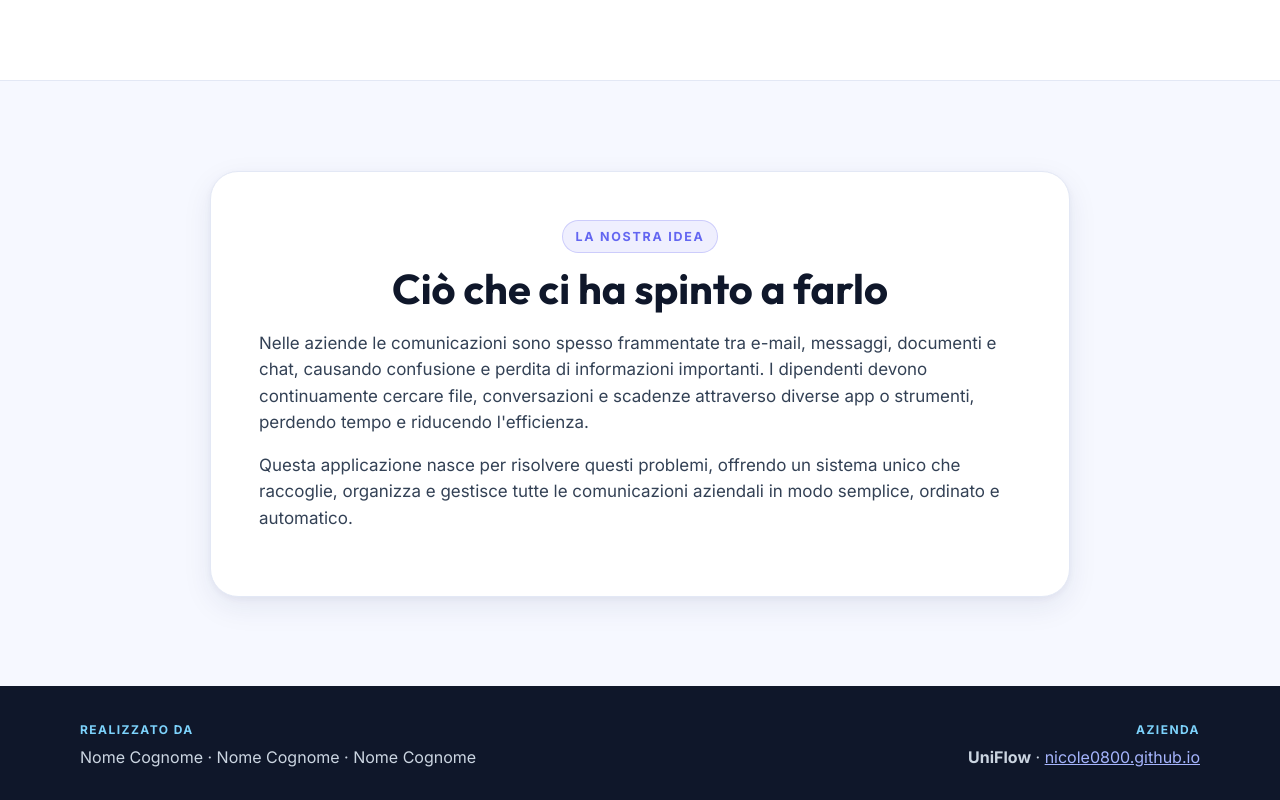
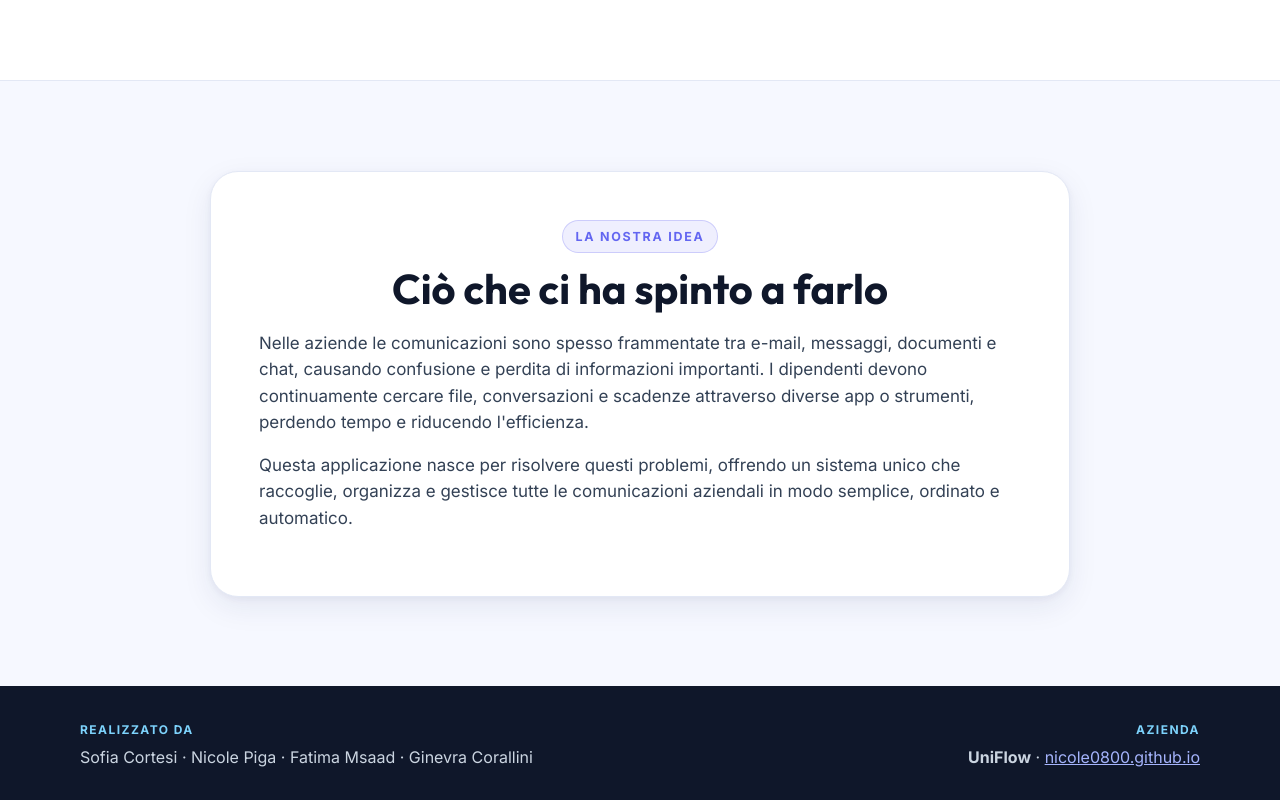
Before and after one commit to nicole0800/nicole0800.github.io, a plain HTML site: page index.html in a window 1280 px wide. Shown: the part 5711-6511 px from the top of the page. Drawn offline with Linux system fonts and the light colour scheme.

Commit message:
Update index.html

```diff
--- a/index.html
+++ b/index.html
@@ -227,7 +227,7 @@
     <div class="wrap footer-in">
       <div class="nomi">
         <span class="label">Realizzato da</span>
-        <p>Nome Cognome · Nome Cognome · Nome Cognome</p>
+        <p>Sofia Cortesi · Nicole Piga · Fatima Msaad · Ginevra Corallini</p>
       </div>
       <div class="azienda">
         <span class="label">Azienda</span>
```
